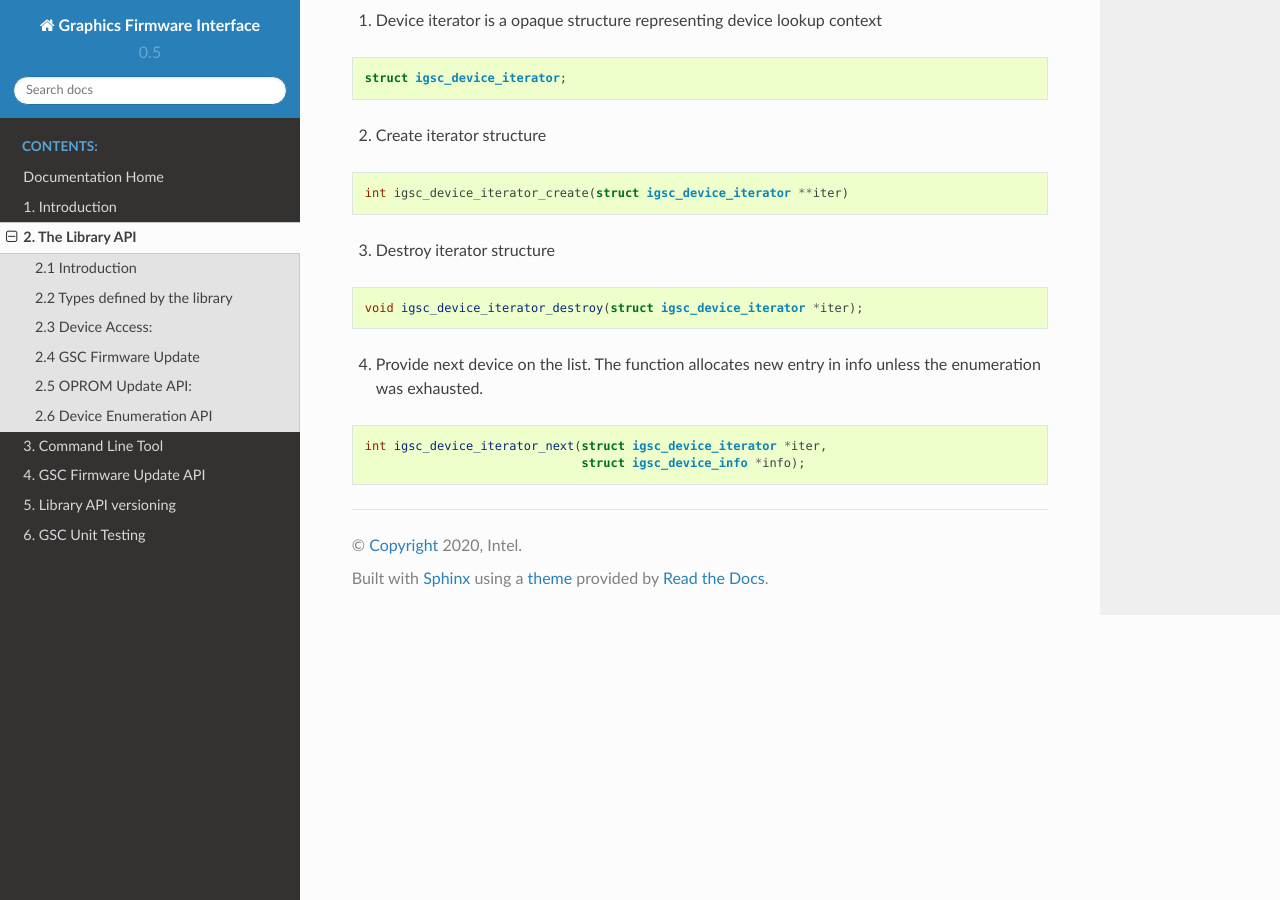
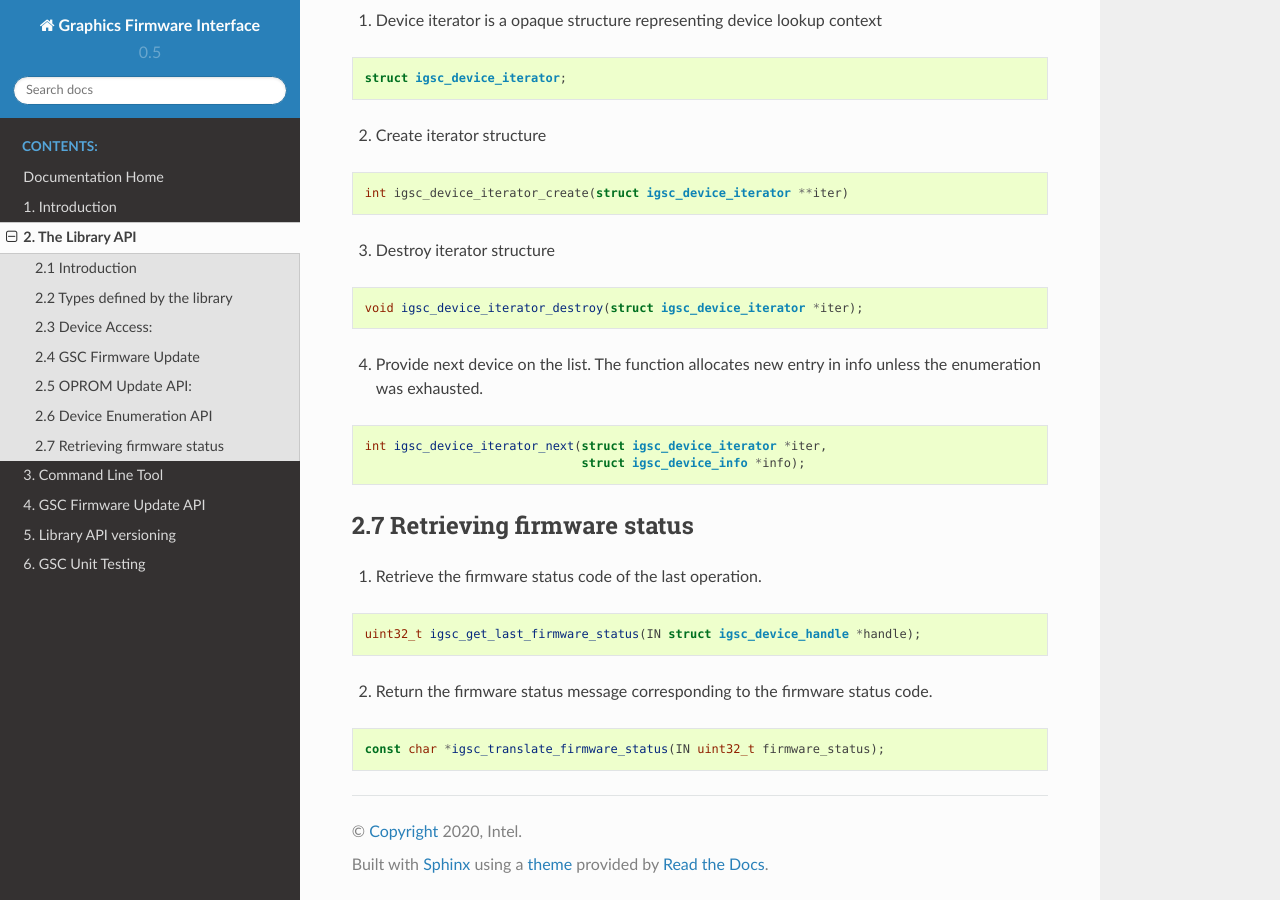
Before and after one commit to intel/igsc, a Sphinx documentation site: the page built from doc/igsc_api.rst, in a window 1280 px wide and 900 px high, scrolled down 8707 px. Built offline with Sphinx 7.4.7 and the Read the Docs theme 2.0.0, drawn with Linux system fonts in a browser that asks for light colours; formulas are drawn with MathJax 3.

Commit message:
igsc: doc: add firmware status code retrieval functions
Add firmware status code and message retrieval functions to the API
documentation.

Signed-off-by: Tomas Winkler <tomas.winkler@intel.com>

```diff
--- a/doc/igsc_api.rst
+++ b/doc/igsc_api.rst
@@ -516,3 +516,20 @@ done via SetupDi interface.
 
     int igsc_device_iterator_next(struct igsc_device_iterator *iter,
                                   struct igsc_device_info *info);
+
+2.7 Retrieving firmware status
+~~~~~~~~~~~~~~~~~~~~~~~~~~~~~~
+
+1. Retrieve the firmware status code of the last operation.
+
+
+.. code-block:: c
+
+   uint32_t igsc_get_last_firmware_status(IN struct igsc_device_handle *handle);
+
+
+2. Return the firmware status message corresponding to the firmware status code.
+
+.. code-block:: c
+
+   const char *igsc_translate_firmware_status(IN uint32_t firmware_status);
```
